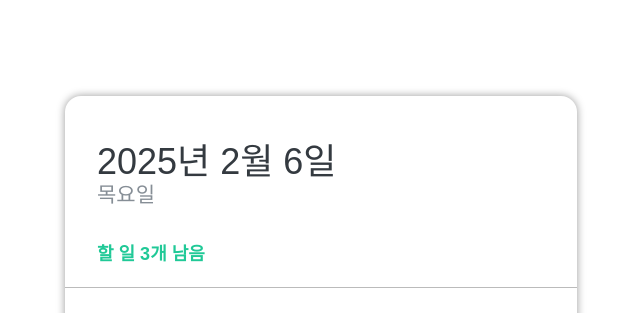
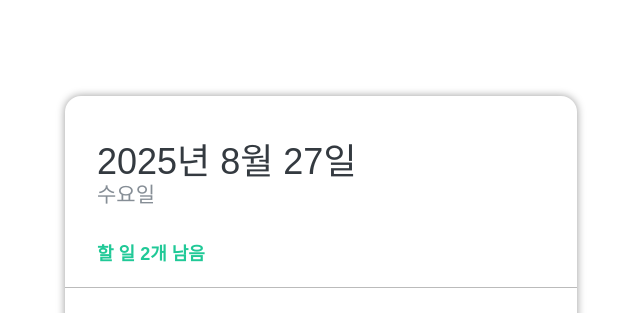
Before and after one commit to Kanggwanju/react-study202508, a React (Vite) app: page / in a window 1280 px wide. Shown: the top 313 px of the page, without its empty margins (319-959 px from the left). Built offline with nearby package versions, Linux system fonts and the light colour scheme.

Commit message:
실습문제 2-7. Todolist 헤더에 오늘 날짜, 요일, 남은 할 일 표시 기능 추가

```diff
--- a/src/components/Todos/TodoHeader.jsx
+++ b/src/components/Todos/TodoHeader.jsx
@@ -1,15 +1,56 @@
 import React from 'react';
 import styles from './scss/TodoHeader.module.scss';
 
-const TodoHeader = () => {
+const TodoHeader = ({ todos }) => {
+
+  // 오늘 날짜를 YYYY년 MM월 DD일 형식으로 가져오는 함수
+  const getTodayDate = () => {
+    const today = new Date();
+    const year = today.getFullYear();
+    const month = String(today.getMonth() + 1); // 월은 0부터 시작하므로 1을 더해줌
+    const day = String(today.getDate());
+    return `${year}년 ${month}월 ${day}일`;
+  };
+
+  // 오늘의 요일을 한글로 가져오는 함수
+  const getTodayDay = () => {
+    const day = new Date().getDay();
+    let mappingDay = '';
+    switch (day) {
+      case 0:
+        mappingDay = '일';
+        break;
+      case 1:
+        mappingDay = '월';
+        break;
+      case 2:
+        mappingDay = '화';
+        break;
+      case 3:
+        mappingDay = '수';
+        break;
+      case 4:
+        mappingDay = '목';
+        break;
+      case 5:
+        mappingDay = '금';
+        break;
+      case 6:
+        mappingDay = '토';
+        break;
+    }
+    return mappingDay;
+  };
+
+  const getRemainingDo = () => todos.filter(todo => todo.isChecked === false).length;
 
   const { day, 'tasks-left': left } = styles;
 
   return (
     <header>
-      <h1>2025년 2월 6일</h1>
-      <div className={day}>목요일</div>
-      <div className={left}>할 일 3개 남음</div>
+      <h1>{getTodayDate()}</h1>
+      <div className={day}>{getTodayDay()}요일</div>
+      <div className={left}>할 일 {getRemainingDo()}개 남음</div>
     </header>
   );
 };
--- a/src/components/Todos/TodoTemplate.jsx
+++ b/src/components/Todos/TodoTemplate.jsx
@@ -63,7 +63,7 @@ const TodoTemplate = () => {
 
   return (
     <div className={styles.TodoTemplate}>
-      <TodoHeader/>
+      <TodoHeader todos={todos}/>
       <TodoMain todos={todos} onDelete={onDelete} onCheck={onCheck}/>
       <TodoInput onAdd={onSave}/>
     </div>
```
